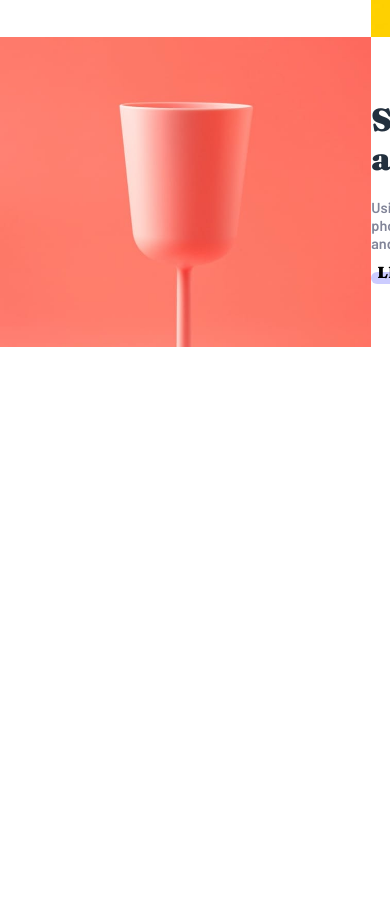
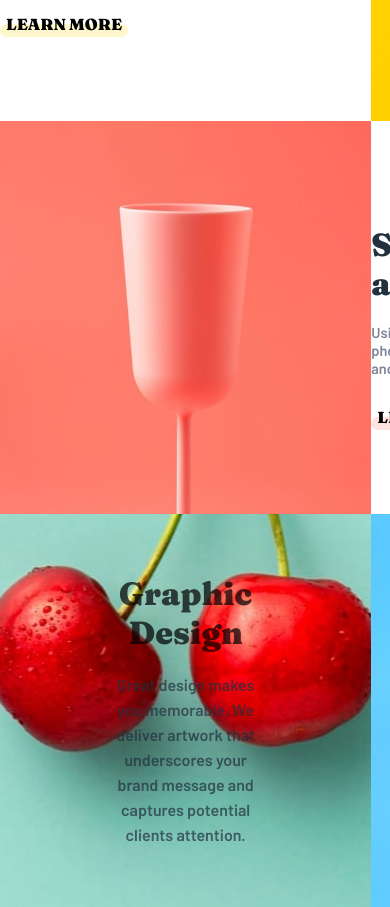
Before and after one commit to AstronautoLunar/sunnyside-agency-landing-page-main-react, a React (Create React App) app: page / in a window 390 px wide. Shown: the part 880-1787 px from the top of the page. Before the commit the page ends 1536 px from the top, so only its background shows below. Built offline with nearby package versions, Linux system fonts and the light colour scheme.

Commit message:
:sparkles: Desenvolvido os cards da parte principal do site mas não responsivo

```diff
--- /dev/null
+++ b/src/components/Main/CardImage/index.tsx
@@ -0,0 +1,29 @@
+import styles from './styles.module.scss';
+
+type CardImageData = {
+    title: string;
+    paragraph: string;
+    imageSrc: string;
+}
+
+export default function CardImage({
+    title,
+    paragraph,
+    imageSrc
+}: CardImageData) {
+    return (
+        <section className={styles.section}>
+            <div
+                className={styles.CardImage}
+                style={{
+                    backgroundImage: `url(${imageSrc})`,
+                }}
+            >
+                <article className={styles.article}>
+                    <h1 className={styles.title}>{ title }</h1>
+                    <p className={styles.paragraph}>{ paragraph }</p>
+                </article>
+            </div>
+        </section>
+    )
+}
--- /dev/null
+++ b/src/components/Main/CardImage/styles.module.scss
@@ -0,0 +1,52 @@
+section.section {
+
+    div.CardImage {
+        background-repeat: no-repeat;
+        background-position: 50% 30%;
+
+        width: 100%;
+        height: 100%;
+
+        padding: 60px;
+
+        align-items: flex-end;
+
+        article.article {
+            flex-direction: column;
+            align-items: center;
+
+            h1.title {
+                margin-bottom: 20px;
+
+                font-family: Fraunces, Helvetica, sans-serif;
+                font-weight: 900;
+                font-size: 2rem;
+            }
+
+            h1.title,
+            p.paragraph
+            {
+                text-align: center;
+
+                width: 60%;
+
+                opacity: 0.7;
+            }
+
+            p.paragraph {
+                font-family: Barlow, Helvetica, sans-serif;
+
+                line-height: 25px;
+
+                color: var(--very-dark-desaturated-blue);
+            }
+        }
+    }
+}
+
+div.CardImage,
+article.article
+{
+    display: flex;
+    justify-content: center;
+}
--- a/src/components/Main/CardText/styles.module.scss
+++ b/src/components/Main/CardText/styles.module.scss
@@ -16,15 +16,11 @@ section.section {
             h3.title {
                 color: var(--very-dark-desaturated-blue);
 
+                margin-bottom: 20px;
+
                 font-size: 2rem;
                 font-family: Fraunces, Helvetica, sans-serif;
                 font-weight: 900;
-            }
-
-            h3.title,
-            p.paragraph
-            {
-                margin-bottom: 20px;
             }
 
             p.paragraph {
@@ -33,6 +29,7 @@ section.section {
 
                 color: var(--dark-grayish-blue);
 
+                margin-bottom: 40px;
             }
         }
     }
--- a/src/components/Main/index.tsx
+++ b/src/components/Main/index.tsx
@@ -1,8 +1,11 @@
 
 import CardText from './CardText';
+import CardImage from './CardImage';
 
 import imageEgg from '../../assets/desktop/image-transform.jpg'
 import imageCup from '../../assets/desktop/image-stand-out.jpg'
+import imageCard1 from '../../assets/desktop/image-graphic-design.jpg';
+import imageCard2 from '../../assets/desktop/image-photography.jpg';
 
 import styles from './styles.module.scss';
 
@@ -15,22 +18,36 @@ export default function Main() {
             <CardText
                 title="Transform your brand"
                 paragraph="We are a full-service creative agency specializing in helping brands grow fast. Engage your clients through compelling visuals that do most of the marketing for you."
-                colorButton="#ff0000"
+                colorButton="var(--yellow)"
             />
+            <figure className={styles.figure}>
                 <img
                     className={styles.imageMain}
                     src={ imageEgg }
                     alt="egg"
                 />
+            </figure>
+            <figure className={styles.figure}>
                 <img
                     className={styles.imageMain}
                     src={ imageCup }
                     alt="cup"
                 />
+            </figure>
             <CardText
                 title="Stand out to the right audience"
                 paragraph="Using a collaborative formula of designers, researchers, photographers, videographers, and copywriters, we'll build and extend your brand in digital places."
-                colorButton="#0000ff"
+                colorButton="var(--soft-red)"
+            />
+            <CardImage
+                title="Graphic Design"
+                paragraph="Great design makes you memorable. We deliver artwork that underscores your brand message and captures potential clients attention."
+                imageSrc={ imageCard1 }
+            />
+            <CardImage
+                title="Photography"
+                paragraph="Increase your credibility by getting the most stunning, high-quality photos that improve your business image."
+                imageSrc={ imageCard2 }
             />
       </main>
     )
--- a/src/components/Main/styles.module.scss
+++ b/src/components/Main/styles.module.scss
@@ -2,7 +2,11 @@ main#Main {
     display: grid;
     grid-template: 1fr 1fr 1fr / 1fr 1fr;
 
-    img.imageMain {
-        width: 100%;
+    figure.figure {
+
+        img.imageMain {
+            width: 100%;
+            height: 100%;
+        }
     }
 }
```
Lines whose indentation alone changed are shown as unchanged.
